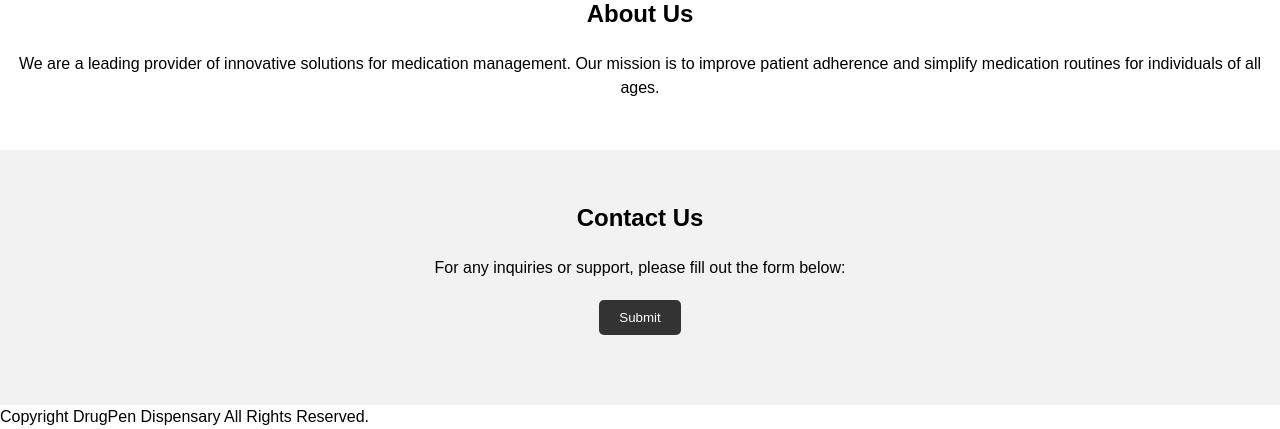
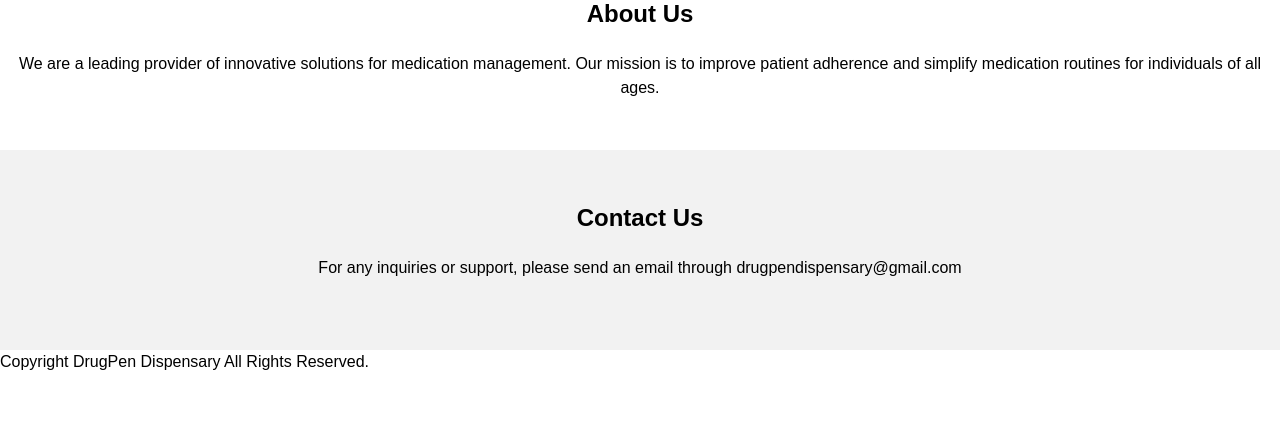
Before and after one commit to Exiagard/-Drug-Dispensary-Project, a PHP site: page /homepage.php in a window 1280 px wide. Shown: the part 1723-2152 px from the top of the page. After the commit the page ends 2093 px from the top, so only its background shows below. Run offline with PHP 8.4, Linux system fonts and the light colour scheme.

Commit message:
Update homepage.php

```diff
--- a/Code/homepage.php
+++ b/Code/homepage.php
@@ -68,11 +68,8 @@
 
   <section id="contact">
     <h2>Contact Us</h2>
-    <p>For any inquiries or support, please fill out the form below:</p>
-    <form>
-      <!-- Add input fields for name, email, message, etc. -->
-      <input type="submit" value="Submit">
-    </form>
+    <p>For any inquiries or support, please send an email through drugpendispensary@gmail.com</p>
+
   </section>
 
   <!--  footer Details -->
```
